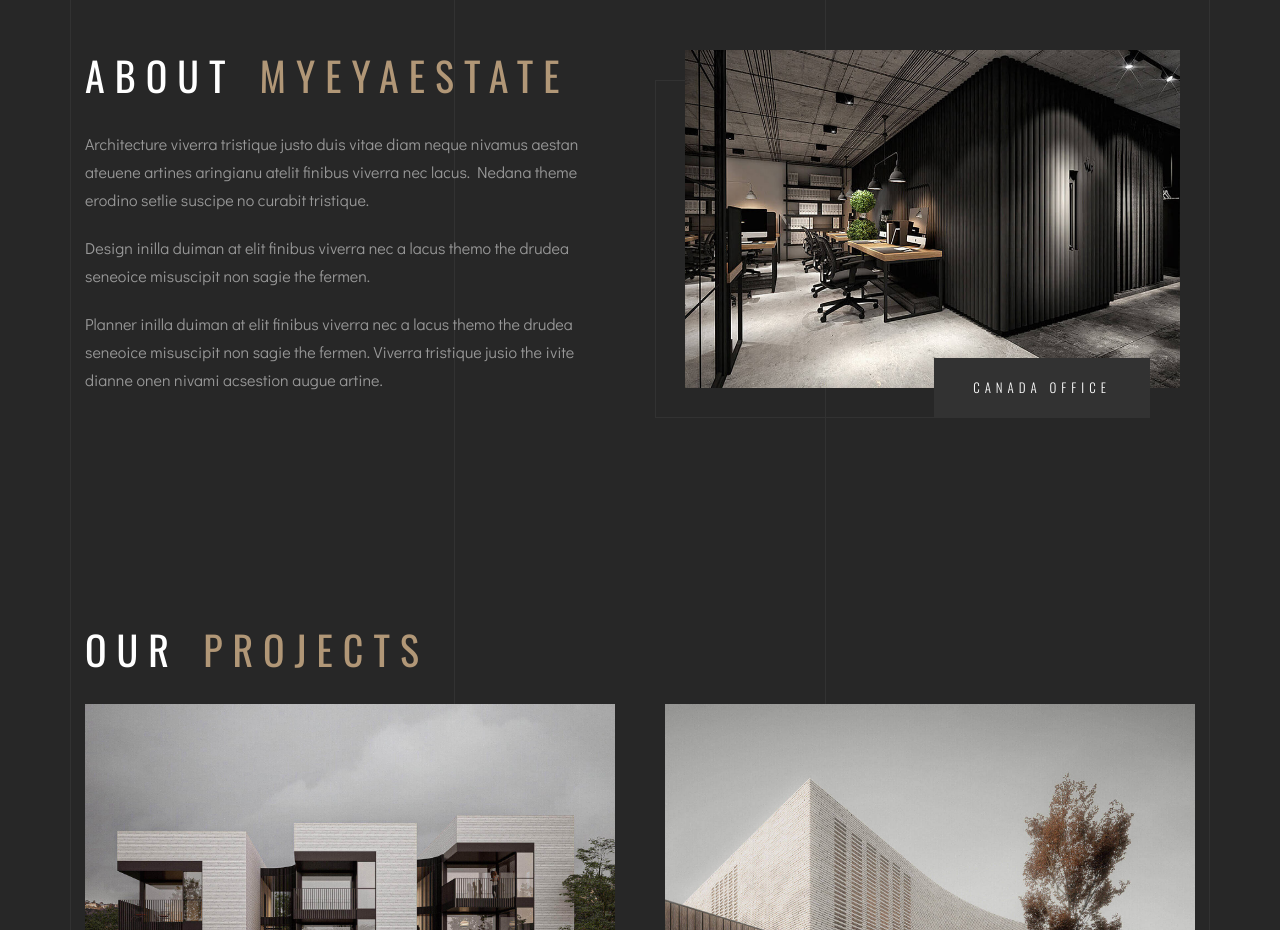
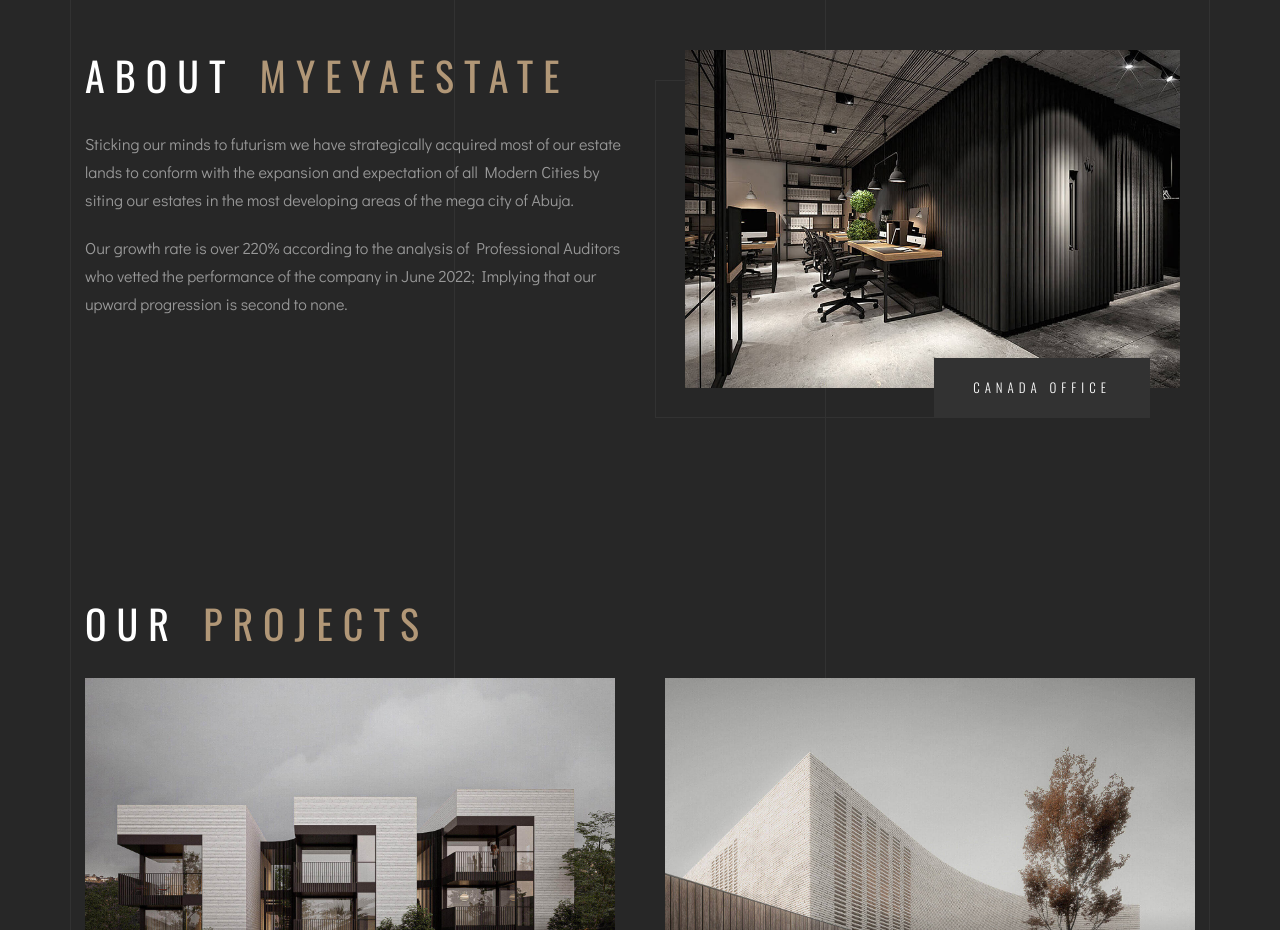
Before and after one commit to RehkMansa/eyaFrontendV2, a React (Vite) app: page / in a window 1280 px wide. Shown: the part 840-1770 px from the top of the page. Built offline with nearby package versions, Linux system fonts and the light colour scheme.

Commit message:
changed about text

```diff
--- a/src/components/sections/AboutSection/index.tsx
+++ b/src/components/sections/AboutSection/index.tsx
@@ -12,19 +12,15 @@
                         About <span>MyEyaEstate</span>
                     </h2>
                     <p>
-                        Architecture viverra tristique justo duis vitae diam neque nivamus
-                        aestan ateuene artines aringianu atelit finibus viverra nec lacus.
-                        Nedana theme erodino setlie suscipe no curabit tristique.
+                        Sticking our minds to futurism we have strategically acquired most
+                        of our estate lands to conform with the expansion and expectation
+                        of all Modern Cities by siting our estates in the most developing
+                        areas of the mega city of Abuja.
                     </p>
                     <p>
-                        Design inilla duiman at elit finibus viverra nec a lacus themo the
-                        drudea seneoice misuscipit non sagie the fermen.
-                    </p>
-                    <p>
-                        Planner inilla duiman at elit finibus viverra nec a lacus themo
-                        the drudea seneoice misuscipit non sagie the fermen. Viverra
-                        tristique jusio the ivite dianne onen nivami acsestion augue
-                        artine.
+                        Our growth rate is over 220% according to the analysis of
+                        Professional Auditors who vetted the performance of the company in
+                        June 2022; Implying that our upward progression is second to none.
                     </p>
                 </div>
                 <div className="col-md-6 animate-box" data-animate-effect="fadeInUp">
```
